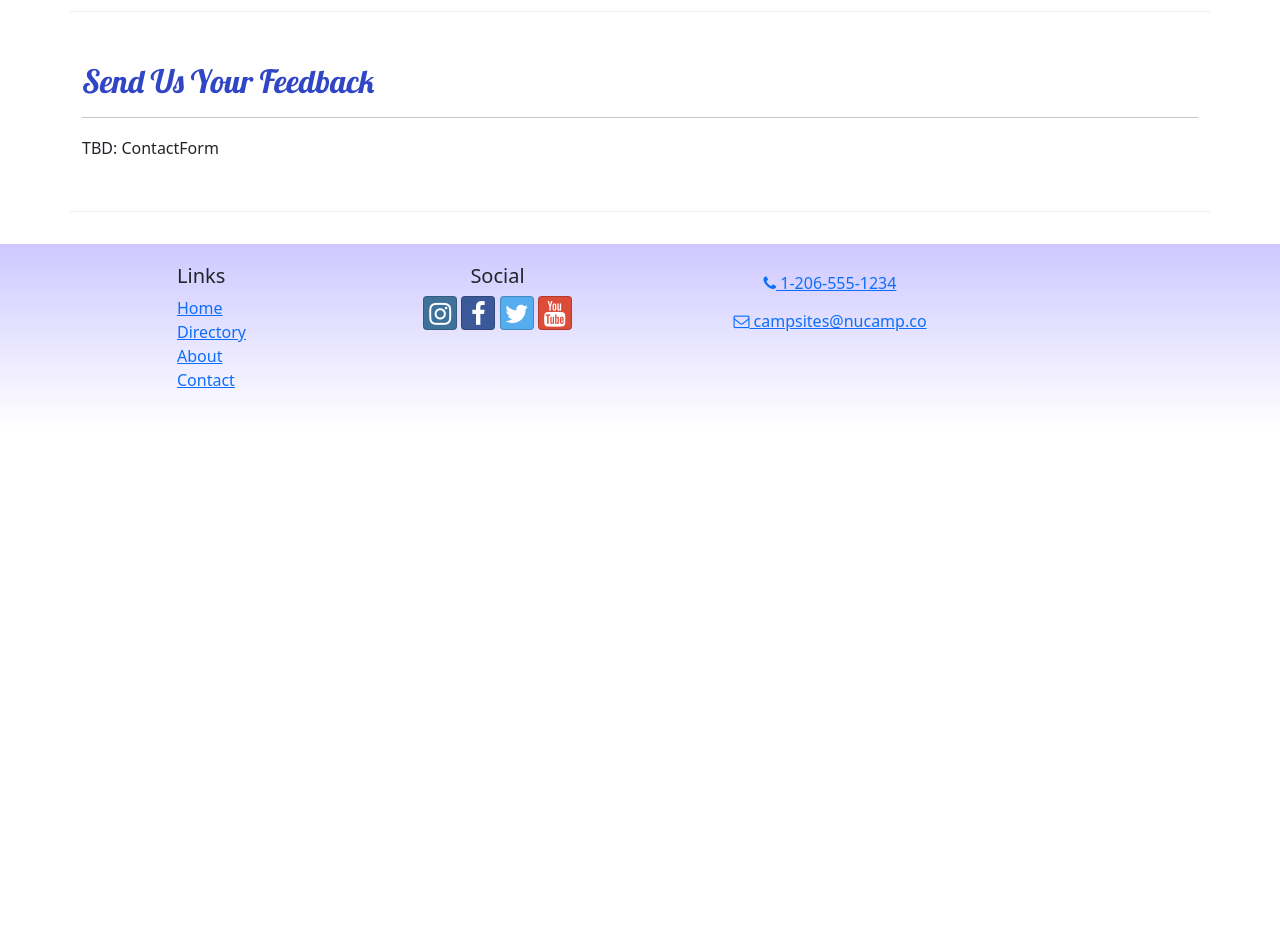
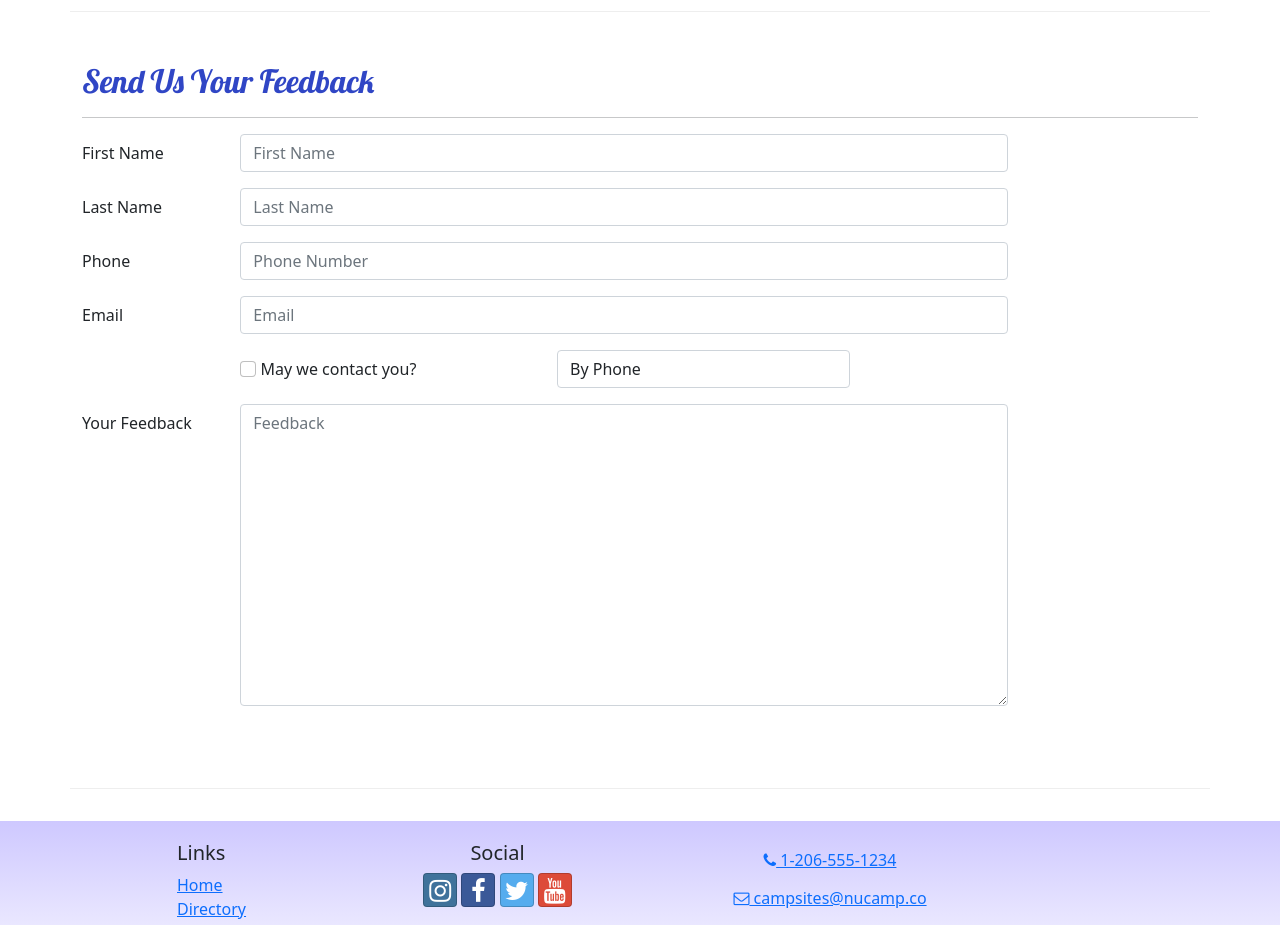
Before and after one commit to almostvenice/ReactCampsite, a React (Create React App) app: page /contact in a window 1280 px wide. Shown: the part 480-1405 px from the top of the page. Before the commit the page ends 908 px from the top, so only its background shows below. Built offline with nearby package versions, Linux system fonts and the light colour scheme.

Commit message:
Contact Form Outline

```diff
--- /dev/null
+++ b/src/components/ContactForm.jsx
@@ -0,0 +1,109 @@
+import {Button, Label, Col, FormGroup} from 'reactstrap';
+import { Formik, Field, Form } from 'formik';
+
+const ContactForm = () => {
+    return (
+        <Formik
+            initialValues={{
+                firstName: '',
+                lastName: '',
+                phoneNum: '',
+                email: '',
+                agree: false,
+                contactType: 'By Phone',
+                feedback: ''
+            }}
+        >
+            <Form>
+                <FormGroup row>
+                    <Label htmlFor='firstName' md='2'>
+                        First Name
+                    </Label>
+                    <Col md='10'>
+                        <Field
+                            name='firstName'
+                            placeholder='First Name'
+                            className='form-control'
+                        />
+                    </Col>
+                </FormGroup>
+                <FormGroup row>
+                    <Label htmlFor='lastName' md='2'>
+                        Last Name
+                    </Label>
+                    <Col md='10'>
+                        <Field
+                            name='lastName'
+                            placeholder='Last Name'
+                            className='form-control'
+                        />
+                    </Col>
+                </FormGroup>
+                <FormGroup row>
+                    <Label htmlFor='phoneNum' md='2'>
+                        Phone
+                    </Label>
+                    <Col md='10'>
+                        <Field
+                            name='phoneNum'
+                            placeholder='Phone Number'
+                            className='form-control'
+                        />
+                    </Col>
+                </FormGroup>
+                <FormGroup row>
+                    <Label htmlFor='email' md='2'>
+                        Email
+                    </Label>
+                    <Col md='10'>
+                        <Field
+                            name='email'
+                            placeholder='Email'
+                            type='email'
+                            className='form-control'
+                        />
+                    </Col>
+                </FormGroup>
+                <FormGroup row>
+                    <Label check md={{size: 4, offset: 2}}>
+                        <Field
+                            name='agree'
+                            type='checkbox'
+                            className='form-check-input'
+                        />{' '}
+                        May we contact you?
+                    </Label>
+                    <Col md='4'>
+                        <Field
+                            name='contactType'
+                            as='select'
+                            className='form-control'
+                        >
+                            <option>By Phone</option>
+                            <option>By Email</option>
+                        </Field>
+                    </Col>
+                </FormGroup>
+                <FormGroup row>
+                    <Label htmlFor='feedback' md='2'>
+                        Your Feedback
+                    </Label>
+                    <Col md='10'>
+                        <Field
+                            name='feedback'
+                            as='textarea'
+                            rows='12'
+                            placeholder='Feedback'
+                            className='form-control'
+                        />
+                    </Col>
+                </FormGroup>
+                <FormGroup row>
+
+                </FormGroup>
+            </Form>
+        </Formik>
+     );
+}
+
+export default ContactForm;
--- a/src/pages/ContactPage.jsx
+++ b/src/pages/ContactPage.jsx
@@ -1,6 +1,7 @@
-
 import { Container, Col, Row } from 'reactstrap';
 import SubHeader from '../components/SubHeader';
+import ContactForm from './../components/ContactForm';
+
 
 const ContactPage = () => {
     return (
@@ -41,7 +42,7 @@
                     <hr />
                 </Col>
                 <Col md='10'>
-                    TBD: ContactForm
+                    <ContactForm />
                 </Col>
             </Row>
         </Container>
```
